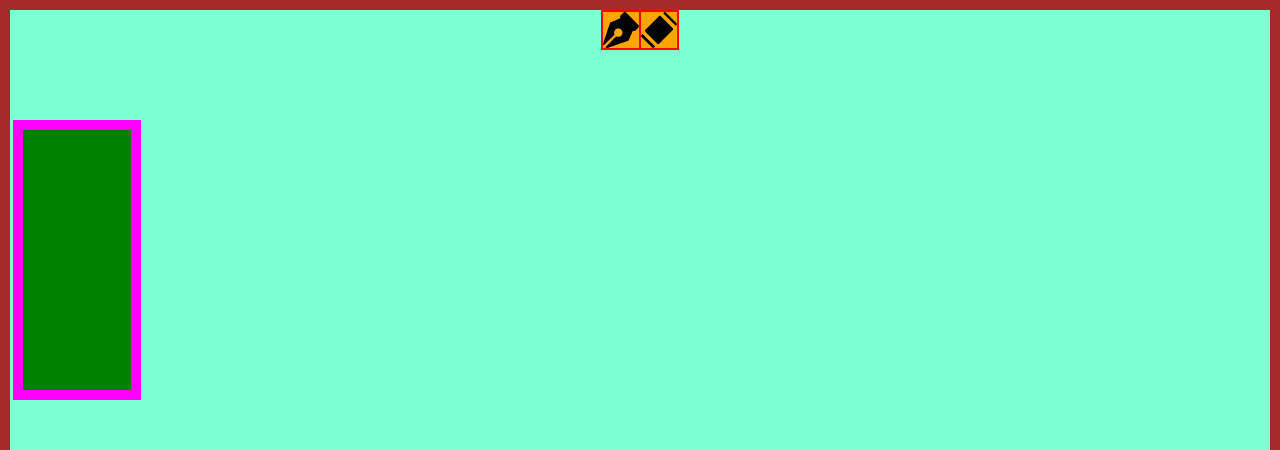
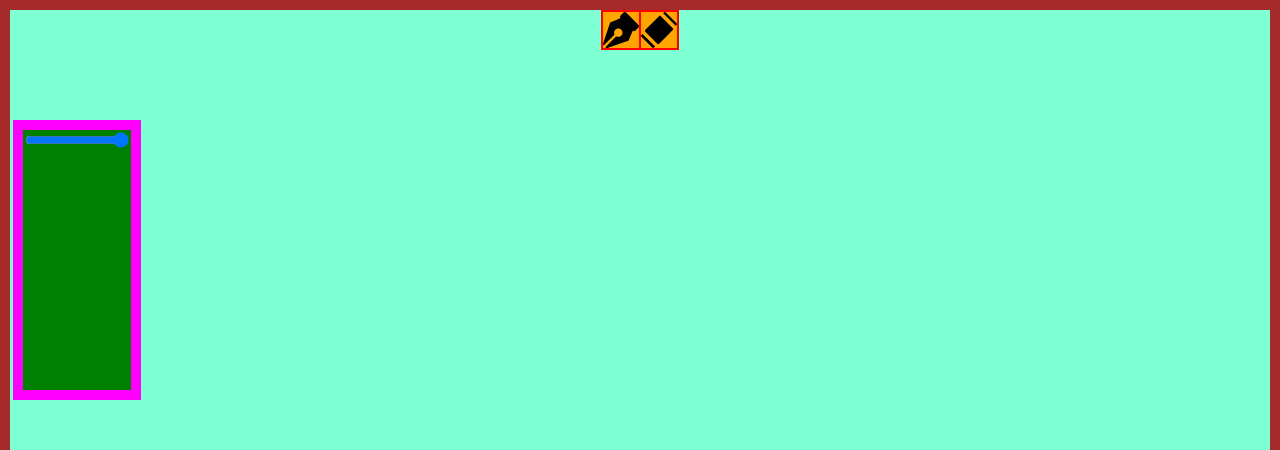
Before and after one commit to Thai-Son01/collabdraw, a React (Vite) app: page / in a window 1280 px wide. Shown: the top 450 px of the page. Built offline with nearby package versions, Linux system fonts and the light colour scheme.

Commit message:
penwidth state in app component. drawingcanvas bug losing context

```diff
--- a/src/App.tsx
+++ b/src/App.tsx
@@ -5,10 +5,21 @@ import Chat from './components/chat/Chat'
 import ToolBar from './components/toolbar/ToolBar'
 
 function App() {
+  const [penWidth, setPenWidth] = useState(100);
 
+  function changeValue(value : number) {
+    setPenWidth(value);
+  }
+
+
+
+  //pen width would be in drawingcanvas as props
   return (
     <>
-      <ToolBar></ToolBar>
+      <ToolBar
+      testing = {changeValue}
+      defaultPenWidth = {penWidth}
+      ></ToolBar>
       <DrawingCanvas></DrawingCanvas>
       <Chat></Chat>
     </>
--- a/src/components/drawingcanvas/DrawingCanvas.tsx
+++ b/src/components/drawingcanvas/DrawingCanvas.tsx
@@ -1,6 +1,8 @@
 import styles from './DrawingCanvas.module.css'
 import React, { useState, useEffect, useRef, useCallback } from "react";
 
+
+//drawing canvas is not reloaded when app is rerendered so context is lost xdd
 export default function DrawingCanvas(){
     const canvasRef = useRef<HTMLCanvasElement>(null);
     let ctx : CanvasRenderingContext2D | null = null;
--- a/src/components/toolbar/ToolBar.tsx
+++ b/src/components/toolbar/ToolBar.tsx
@@ -4,8 +4,9 @@ import styles from './ToolBar.module.css'
 import { useState } from 'react';
 
 
-export default function ToolBar() {
+export default function ToolBar({testing, defaultPenWidth} : {testing : (value : number) => void, defaultPenWidth : number}) {
     const [itemSelected, setItemSelected] = useState("");
+    // const [penWidth, setPenWidth] = useState(100);
 
     const pen = "./pen.svg";
     const eraser = "./eraser.svg";
@@ -13,6 +14,8 @@ export default function ToolBar() {
     function toolOnClick(id : string) {
         setItemSelected(id);
     }
+
+
     return (
     <div
     className={`${styles.toolBar}`}>
@@ -22,13 +25,18 @@ export default function ToolBar() {
         selected = {itemSelected}
         onSelect = {toolOnClick}
         ></Tool>
+
         <Tool
         sourceName = {eraser}
         name = "eraser"
         selected = {itemSelected}
         onSelect = {toolOnClick}
         ></Tool>
-        <ToolSettings></ToolSettings>
+
+        <ToolSettings
+        defaultValue = {defaultPenWidth}
+        changeValue = {testing}
+        ></ToolSettings>
     </div>
     )
 }
--- a/src/components/toolsettings/ToolSettings.module.css
+++ b/src/components/toolsettings/ToolSettings.module.css
@@ -1,4 +1,6 @@
 .boxSetting {
+    display: flex;
+    flex-direction: column;
     margin: 0;
     padding: 0;
     border: 10px solid fuchsia;
--- a/src/components/toolsettings/ToolSettings.tsx
+++ b/src/components/toolsettings/ToolSettings.tsx
@@ -1,7 +1,18 @@
 import styles from './ToolSettings.module.css'
 
-export default function ToolSettings() {
+
+export default function ToolSettings({changeValue, defaultValue} : {changeValue : (value : number) => void, defaultValue : number}) {
+
     return (<div
     className={`${styles.boxSetting}`}
-    ></div>)
+    >
+        <input
+        type="range"
+        min="0"
+        max="100"
+        value= {defaultValue}
+        onChange={(e) => changeValue(Number(e.target.value))}
+        >
+        </input>
+    </div>)
 }
```
